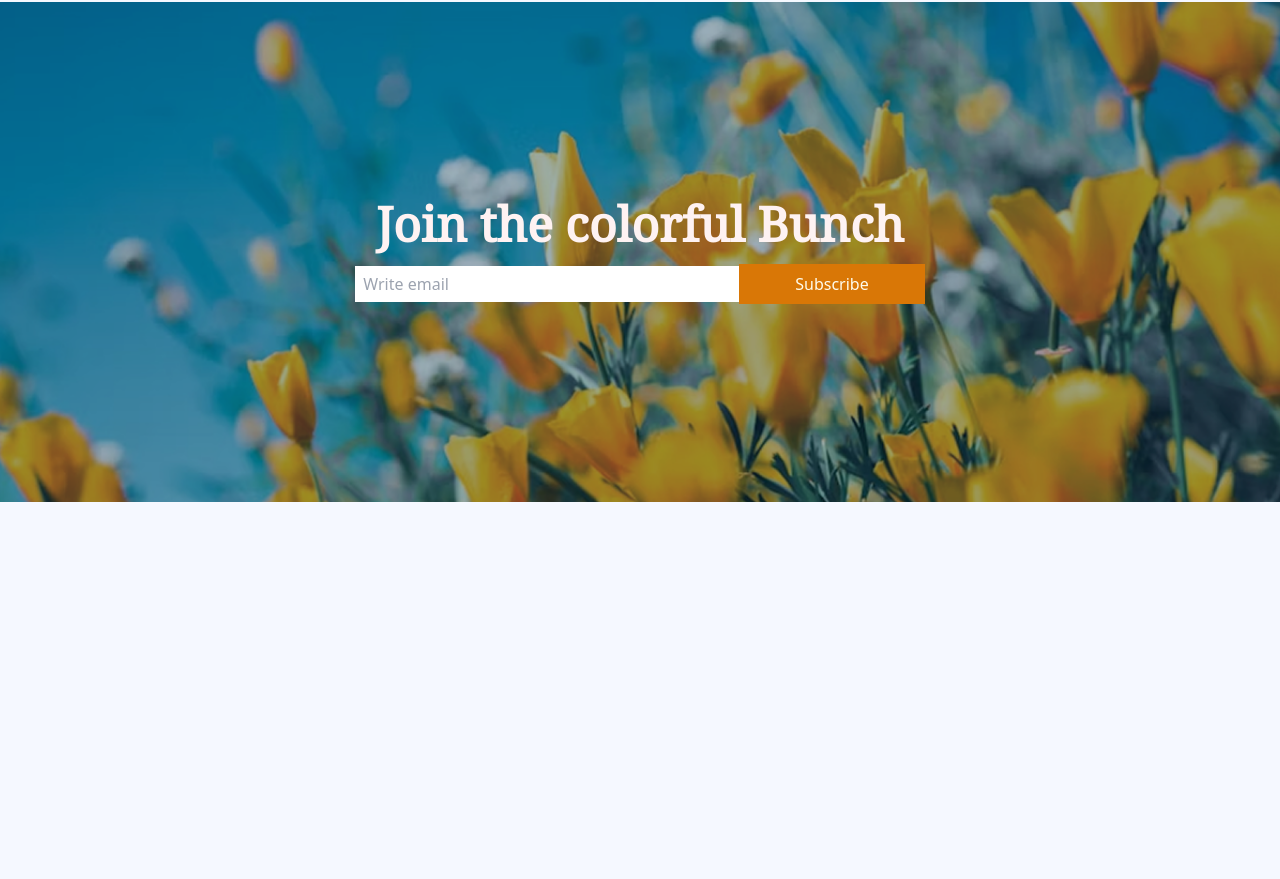
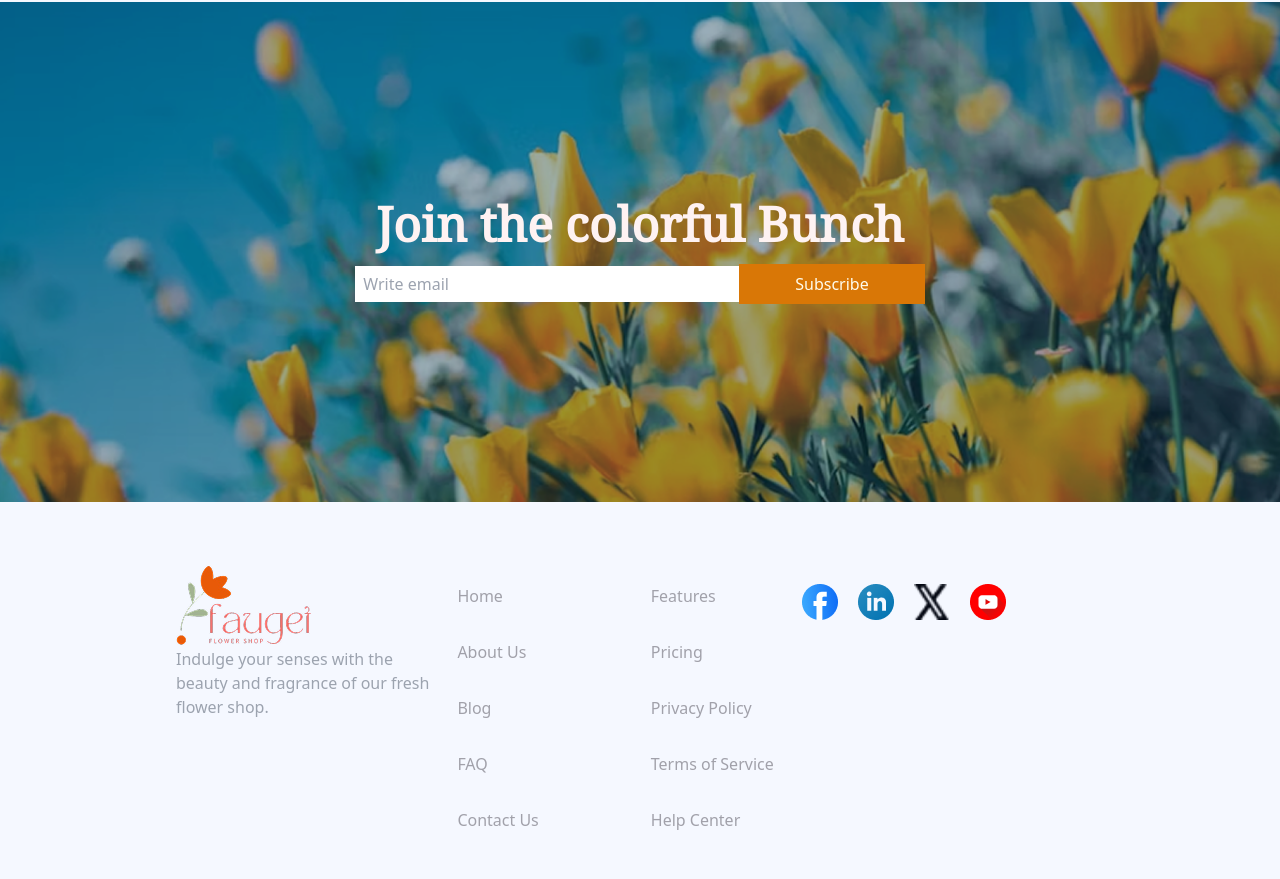
Before and after one commit to Sartaj-Arefin/B12A02-Responsive-Flowers-main, a plain HTML site: page index.html in a window 1280 px wide. Shown: the part 3568-4447 px from the top of the page. Before the commit the page ends 4070 px from the top, so only its background shows below. Drawn offline with nearby package versions, Linux system fonts and the light colour scheme.

Commit message:
added footer

```diff
--- a/index.html
+++ b/index.html
@@ -132,6 +132,35 @@
      </section>
 </main>
 <footer>
+    <!-- footer -->
+    <section class="flex flex-col  px-4 py-3 md:gap-7 md:mx-[160px] my-[50px] md:flex-row">
+        <div class="flex flex-col place-items-start">
+        <img src="./assets/logo.png" alt="">
+        <p class="text-gray-400">Indulge your senses with the <br> beauty and fragrance of our fresh <br> flower shop.</p>
+    </div>
+    <div class="flex flex-col mt-5 md:flex-row md:gap-28">
+<ul>
+    <li class="mb-8 text-zinc-400 "> <a href=""> Home</a></li>
+    <li class="mb-8 text-zinc-400 "> <a href=""> About</a> Us</li>
+    <li class="mb-8 text-zinc-400 "> <a href=""> Blog</a></li>
+    <li class="mb-8 text-zinc-400 "> <a href=""> FAQ</a></li>
+    <li class="mb-8 text-zinc-400 "> <a href=""> Contact</a> Us</li>
+</ul>
+<ul>
+   <li class="mb-8  text-zinc-400"><a href="">Features</a></li>
+   <li class="mb-8  text-zinc-400"><a href="">Pricing</a></li>
+   <li class="mb-8  text-zinc-400"><a href="">Privacy Policy</a></li>
+   <li class="mb-8  text-zinc-400"><a href="">Terms of Service</a></li>
+   <li class="mb-8  text-zinc-400"><a href="">Help Center</a></li>
+</ul>
+    </div>
+    <div class="flex flex-row mt-5 w-9 h-9 gap-4 md:gap-5">
+<img src="./assets/icon-facebook.png" alt="">
+<img src="./assets/icon-linkedin.png" alt="">
+<img src="./assets/icon-twitter.png" alt="">
+<img src="./assets/icon-youtube.png" alt="">
+    </div>
+    </section>
 </footer>
 </body>
 </html>
```
